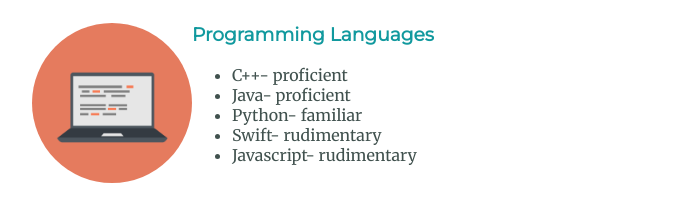
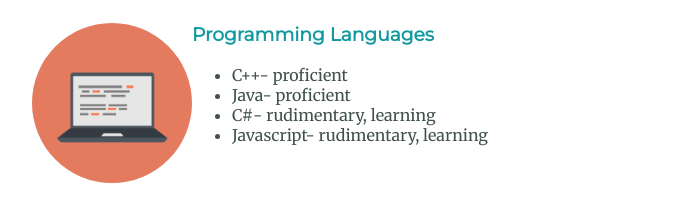
Before and after one commit to Jonathon-Sherrouse/cv, a plain HTML site: page index.html in a window 1280 px wide. Shown: the part 1341-1556 px from the top of the page, without its empty margins (288-978 px from the left). Drawn offline with Linux system fonts and the light colour scheme.

Commit message:
updated skills

```diff
--- a/index.html
+++ b/index.html
@@ -40,9 +40,8 @@
         <ul class="progLang">
           <li>C++- proficient</li>
           <li>Java- proficient</li>
-          <li>Python- familiar</li>
-          <li>Swift- rudimentary</li>
-          <li>Javascript- rudimentary</li>
+          <li>C#- rudimentary, learning</li>
+          <li>Javascript- rudimentary, learning</li>
         </ul>
       </div>
       <div class="skill-row">
```
